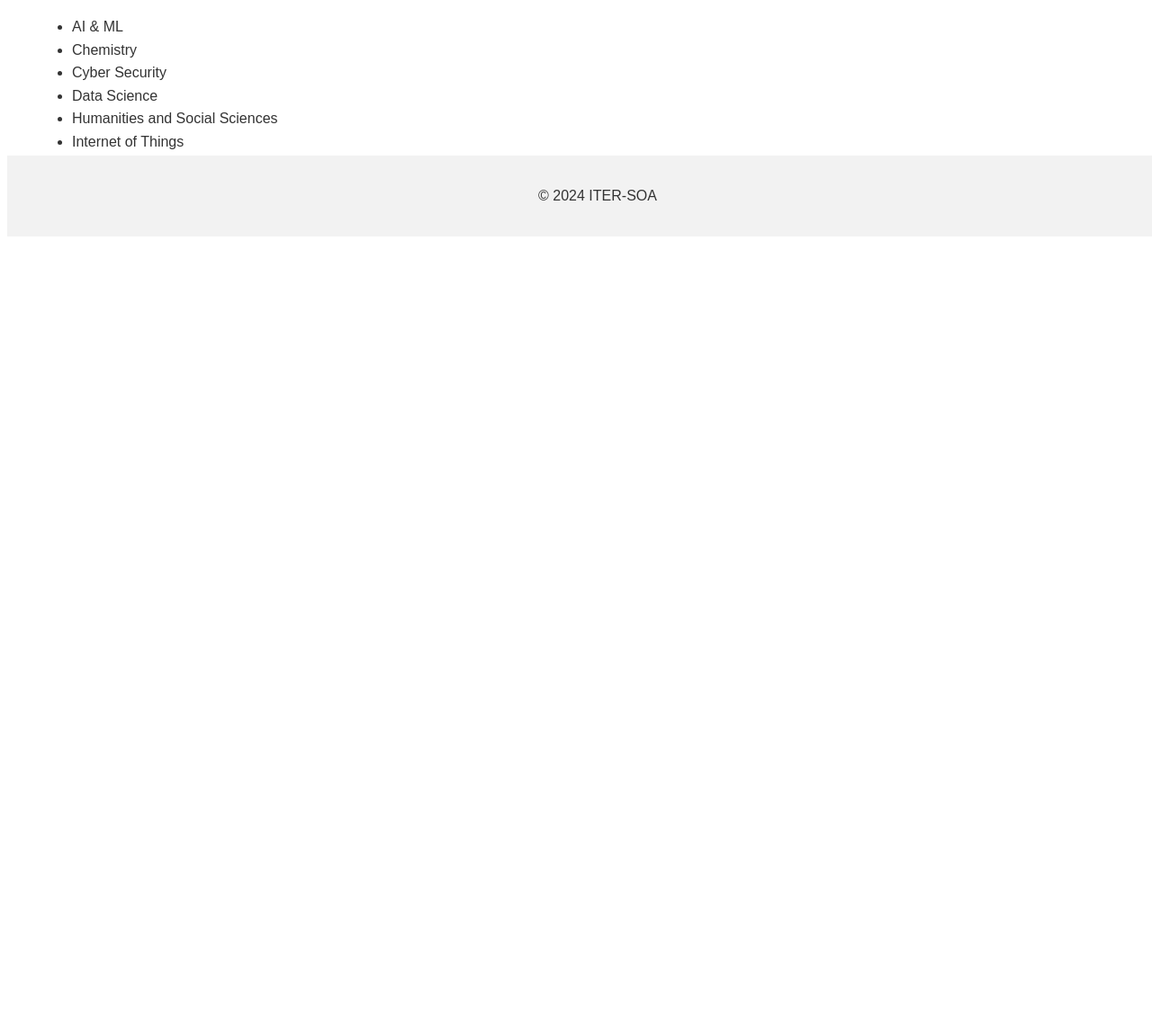
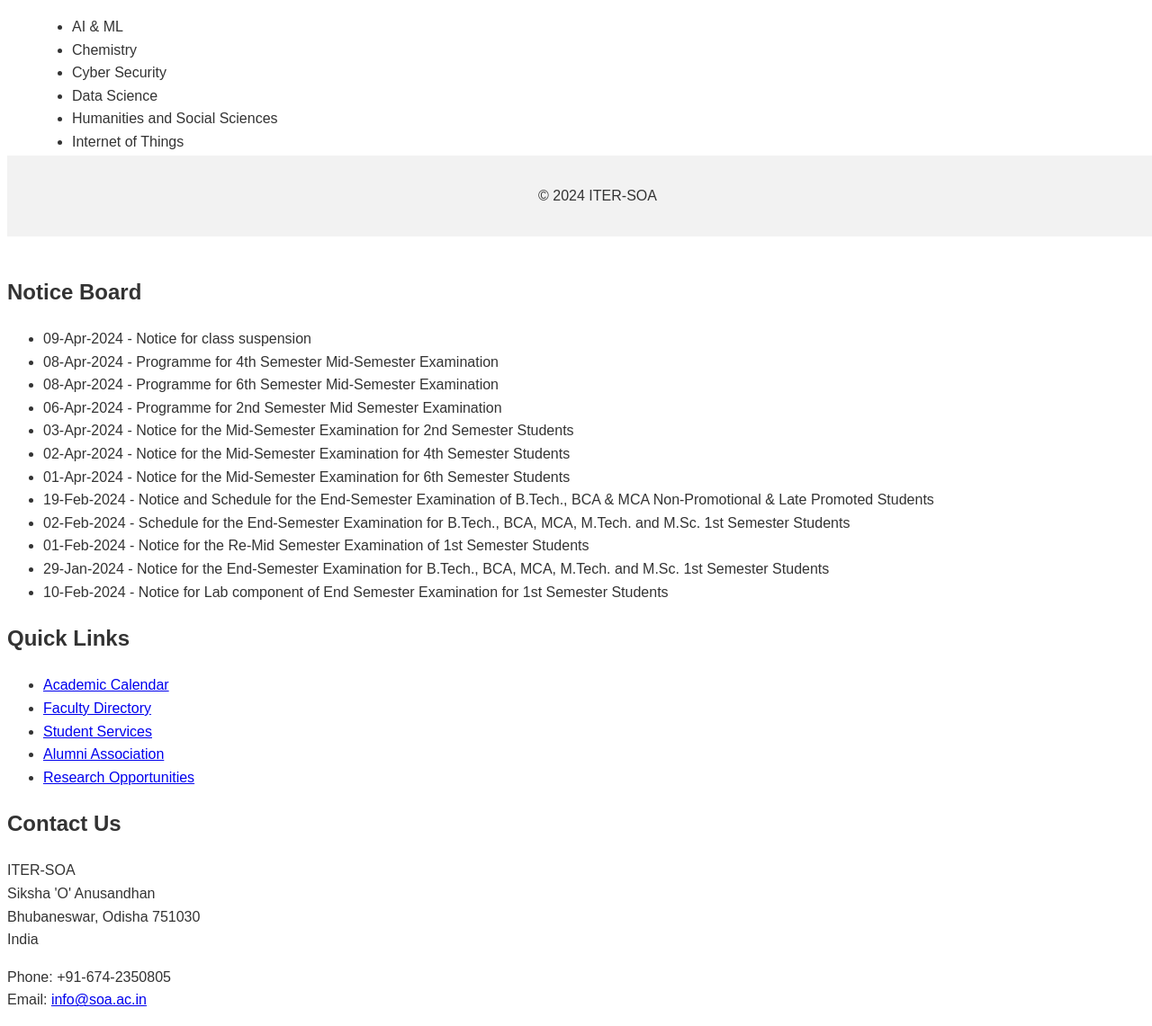
Before and after one commit to ashisgithub02/iter-website, a plain HTML site: page index.html in a window 1280 px wide. Shown: the part 537-1678 px from the top of the page at 90% size. Before the commit the page ends 831 px from the top, so only its background shows below. Drawn offline with Linux system fonts and the light colour scheme.

Commit message:
Update index.html

```diff
--- a/index.html
+++ b/index.html
@@ -44,5 +44,41 @@
     <footer>
         <p>© 2024 ITER-SOA</p>
     </footer>
+    <section>
+        <h2>Notice Board</h2>
+        <ul>
+            <li>09-Apr-2024 - Notice for class suspension</li>
+            <li>08-Apr-2024 - Programme for 4th Semester Mid-Semester Examination</li>
+            <li>08-Apr-2024 - Programme for 6th Semester Mid-Semester Examination</li>
+            <li>06-Apr-2024 - Programme for 2nd Semester Mid Semester Examination</li>
+            <li>03-Apr-2024 - Notice for the Mid-Semester Examination for 2nd Semester Students</li>
+            <li>02-Apr-2024 - Notice for the Mid-Semester Examination for 4th Semester Students</li>
+            <li>01-Apr-2024 - Notice for the Mid-Semester Examination for 6th Semester Students</li>
+            <li>19-Feb-2024 - Notice and Schedule for the End-Semester Examination of B.Tech., BCA & MCA Non-Promotional & Late Promoted Students</li>
+            <li>02-Feb-2024 - Schedule for the End-Semester Examination for B.Tech., BCA, MCA, M.Tech. and M.Sc. 1st Semester Students</li>
+            <li>01-Feb-2024 - Notice for the Re-Mid Semester Examination of 1st Semester Students</li>
+            <li>29-Jan-2024 - Notice for the End-Semester Examination for B.Tech., BCA, MCA, M.Tech. and M.Sc. 1st Semester Students</li>
+            <li>10-Feb-2024 - Notice for Lab component of End Semester Examination for 1st Semester Students</li>
+        </ul>
+    </section>
+    <section>
+        <h2>Quick Links</h2>
+        <ul>
+            <li><a href="academic_calendar.html">Academic Calendar</a></li>
+            <li><a href="faculty_directory.html">Faculty Directory</a></li>
+            <li><a href="student_services.html">Student Services</a></li>
+            <li><a href="alumni_association.html">Alumni Association</a></li>
+            <li><a href="research_opportunities.html">Research Opportunities</a></li>
+        </ul>
+    </section>
+    <section>
+        <h2>Contact Us</h2>
+        <p>ITER-SOA<br>
+        Siksha 'O' Anusandhan<br>
+        Bhubaneswar, Odisha 751030<br>
+        India</p>
+        <p>Phone: +91-674-2350805<br>
+        Email: <a href="mailto:info@soa.ac.in">info@soa.ac.in</a></p>
+    </section>
 </body>
 </html>
```
